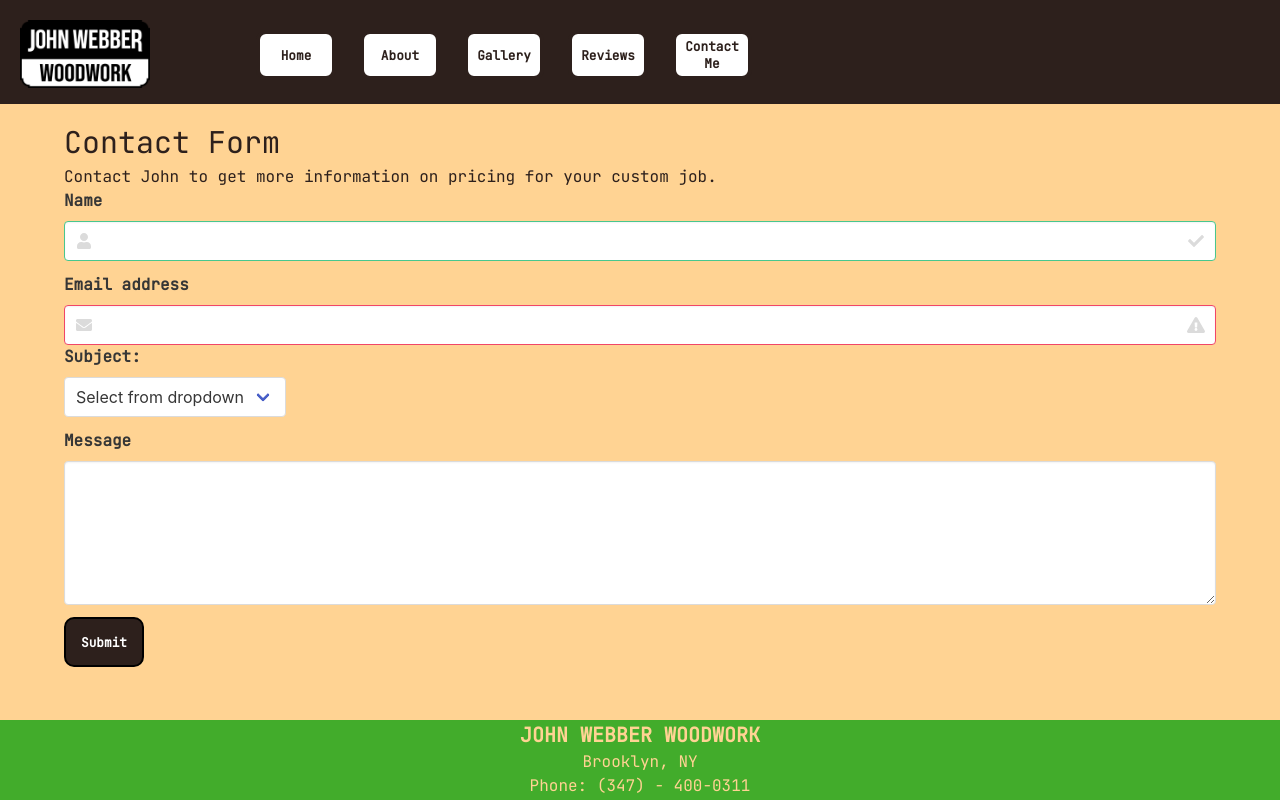
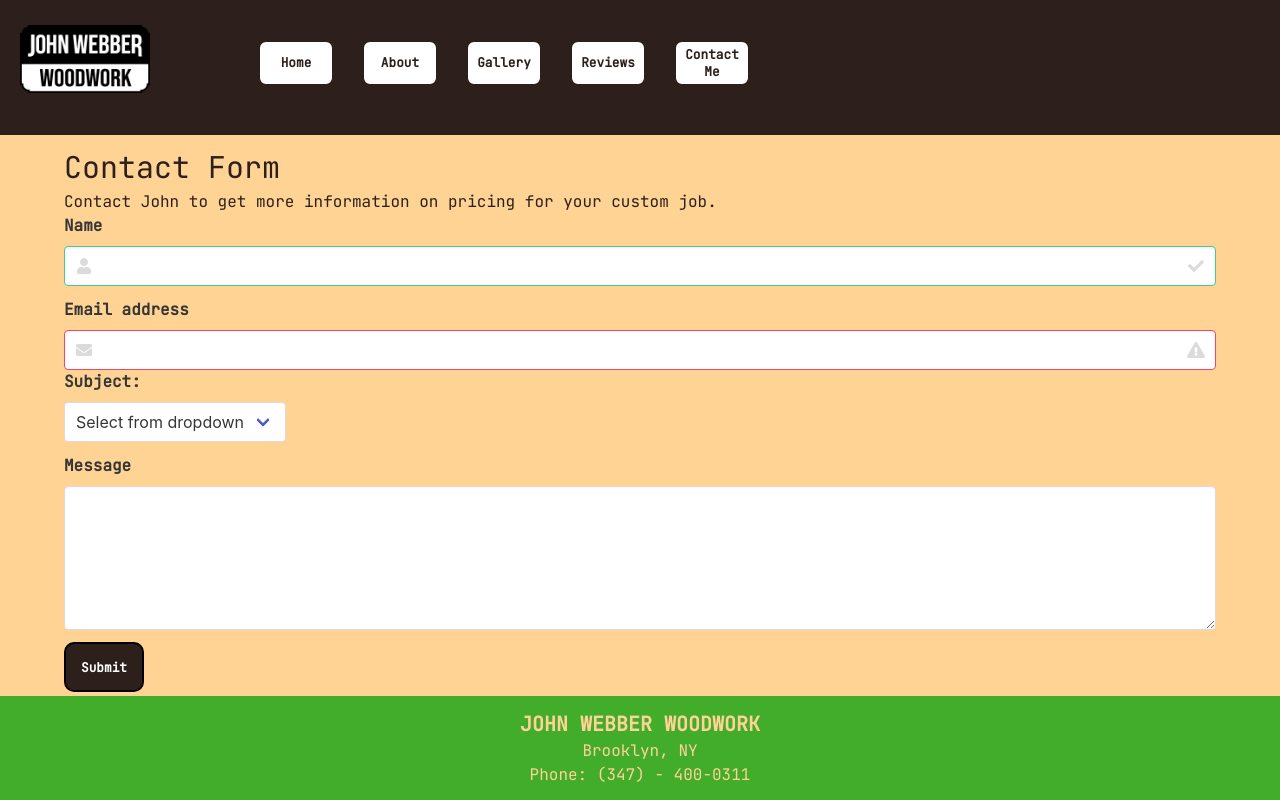
Before and after one commit to elizlotto/webberwoodwork, a React (Create React App) app in the folder client/: page /#/contact in a window 1280 px wide. Shown: the top 800 px of the page. Built offline with nearby package versions, Linux system fonts and the light colour scheme; a web font is replaced by a local one.

Commit message:
changed padding and heights of footer and nav bars

```diff
--- a/client/src/components/FooterBar.css
+++ b/client/src/components/FooterBar.css
@@ -3,7 +3,7 @@
   width:100%;
   text-align: center;
   position: fixed;
-  height: 10%;
+  height: 13%;
   bottom: 0px;
   left: 0px;
   right: 0px;
@@ -22,3 +22,7 @@ h2{
 h4 {
   font-size: 1em;
 }
+
+footer {
+  padding-top: 1%;
+}
--- a/client/src/components/NavigationBar.css
+++ b/client/src/components/NavigationBar.css
@@ -2,7 +2,7 @@
   width: 100%;
   position: fixed;
   background-color: #2d201c;
-  height: 13%;
+  height: 135;
   color: #42ac2b;
 }
 /* extends the color of the navbar for when the mobile version is displayed and burger clicked to expand. */
@@ -12,13 +12,12 @@
   background-color: #2d201c;
 }
 .navbar-menu {
-padding-top: 16px;
 padding-left: 5%;
 
 }
 img {
   margin-left: 20px;
-  padding-top: 20px;
+  padding-top: 25px;
 }
 
 .navbar-burger {
--- a/client/src/components/style.css
+++ b/client/src/components/style.css
@@ -3,7 +3,7 @@
   padding-left: 5%;
   padding-right: 5%;
   background-color:#FFD393;
-  padding-top: 120px;
+  padding-top: 145px;
   width:100%;
   margin: auto;
 
```
